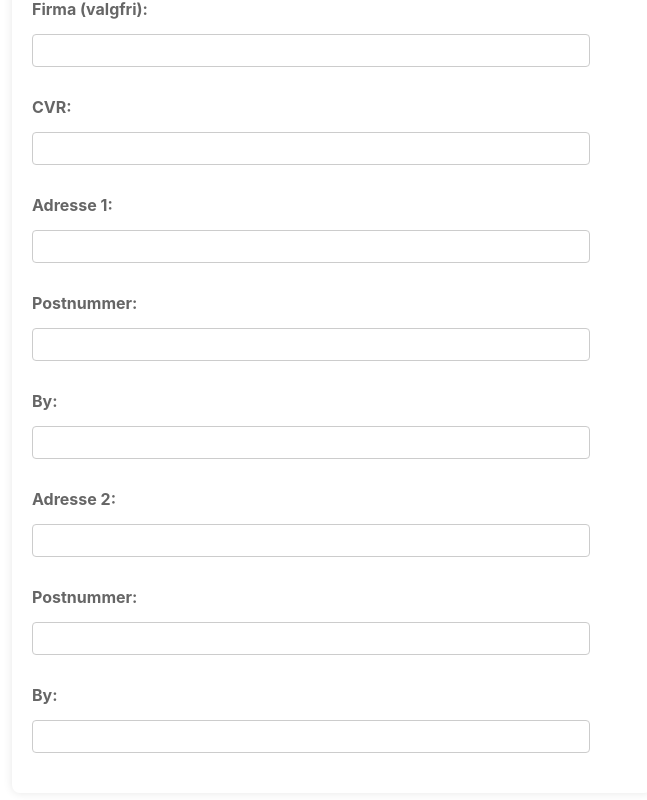
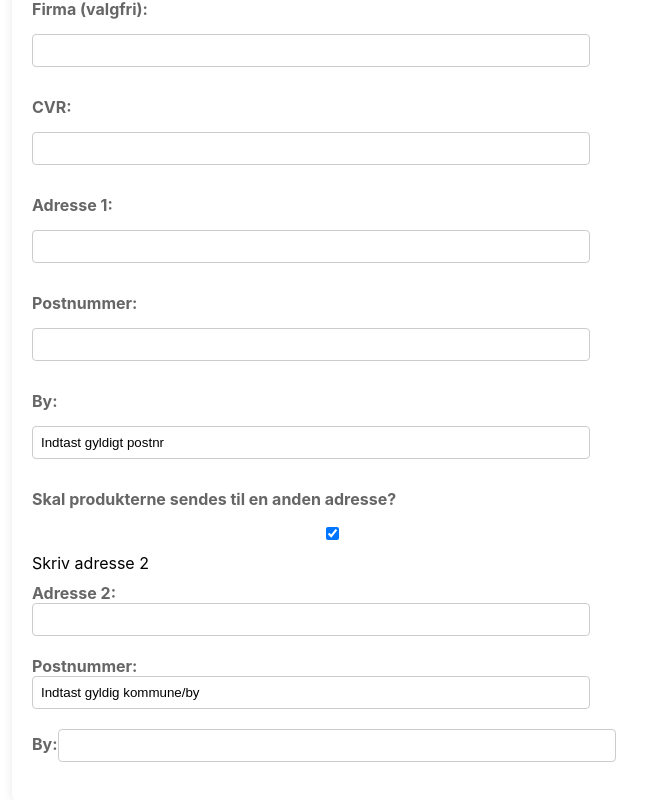
Before and after one commit to NumanBashir/CheckoutFlowReactProject, a React (Vite) app: page / in a window 1280 px wide. Shown: the part 1464-2264 px from the top of the page, without its empty margins (308-955 px from the left). Built offline with nearby package versions, Linux system fonts and the light colour scheme; no server answers.

Commit message:
able to choose address2

```diff
--- a/src/components/SubmitForm/SubmitForm.tsx
+++ b/src/components/SubmitForm/SubmitForm.tsx
@@ -20,7 +20,12 @@ const SubmitForm = () => {
   const [city2, setCity2] = useState("");
   const [zipCodes, setZipCodes] = useState<ZipCodes[]>([]);
   const [cities, setCities] = useState<Cities[]>([]);
-  // TODO: Bug wiff duplicate zipCode and city, change to zipCode1 and zipCode2 etc.
+  const [isAddress2Shown, setisAddress2Shown] = useState(true);
+  // TODO: Be able to either find zipcode from city or city from zipcode
+
+  const checkboxHandler = () => {
+    setisAddress2Shown(!isAddress2Shown);
+  };
 
   // Fetch API and set zipCodes to data
   useEffect(() => {
@@ -52,7 +57,7 @@ const SubmitForm = () => {
     if (matchingPostalCode) {
       setCity1(matchingPostalCode.navn);
     } else {
-      setCity1("");
+      setCity1("Indtast gyldigt postnr");
     }
   }, [zipCode1, zipCodes]);
 
@@ -62,7 +67,7 @@ const SubmitForm = () => {
     if (matchingCity) {
       setZipCode2(matchingCity.nr);
     } else {
-      setZipCode2("");
+      setZipCode2("Indtast gyldig kommune/by");
     }
   }, [city2, cities]);
 
@@ -144,6 +149,22 @@ const SubmitForm = () => {
             className="form-input"
             readOnly
           />
+          <label htmlFor="otherAddress" className="form-label">
+            Skal produkterne sendes til en anden adresse?
+          </label>
+          <input
+            type="checkbox"
+            checked={isAddress2Shown}
+            onChange={checkboxHandler}
+          />
+          <span>
+            {isAddress2Shown
+              ? "Skriv adresse 2"
+              : "Markér for at udfylde adresse 2"}
+          </span>
+          {isAddress2Shown && (
+            <div>
+              <div>
                 <label htmlFor="adresse2" className="form-label">
                   Adresse 2:
                 </label>
@@ -153,6 +174,9 @@ const SubmitForm = () => {
                   name="adresse2"
                   className="form-input"
                 />
+              </div>
+
+              <div>
                 <label htmlFor="postnummer2" className="form-label">
                   Postnummer:
                 </label>
@@ -164,6 +188,8 @@ const SubmitForm = () => {
                   value={zipCode2}
                   readOnly
                 />
+              </div>
+              <div>
                 <label htmlFor="by2" className="form-label">
                   By:
                 </label>
@@ -175,6 +201,9 @@ const SubmitForm = () => {
                   onChange={(e) => setCity2(e.target.value)}
                   className="form-input"
                 />
+              </div>
+            </div>
+          )}
         </form>
       </div>
     </>
```
Lines whose indentation alone changed are shown as unchanged.
